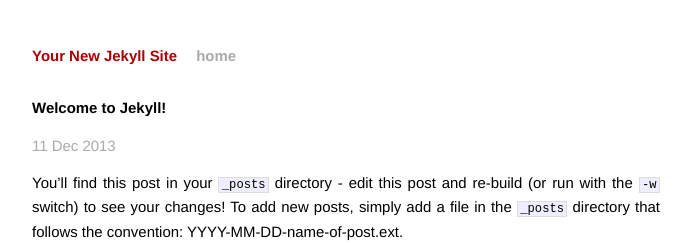
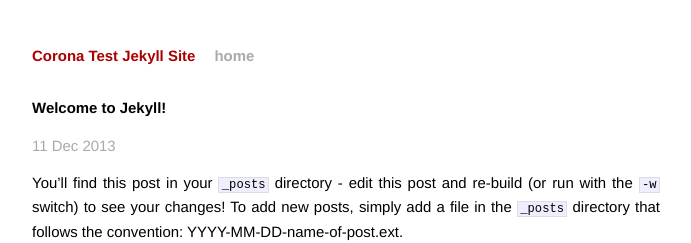
Before and after one commit to mattcorona/ck-jkl-test, a Jekyll site: the page built from _posts/2013-12-11-welcome-to-jekyll.markdown, in a window 1280 px wide. Shown: the top 243 px of the page, without its empty margins (294-985 px from the left). Built offline with Jekyll 4.4.1, drawn with Linux system fonts in a browser that asks for light colours; Markdown is read by kramdown in place of the engine named in the settings.

Commit message:
Update _config.yml

```diff
--- a/_config.yml
+++ b/_config.yml
@@ -1,3 +1,3 @@
-name: Your New Jekyll Site
+name: Corona Test Jekyll Site
 markdown: redcarpet
 pygments: true
```
